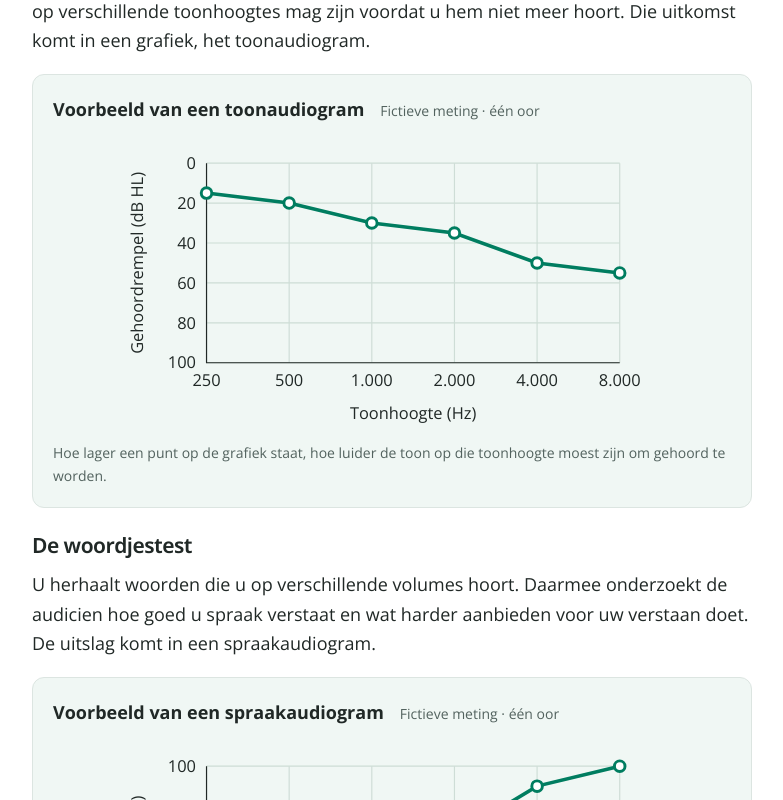
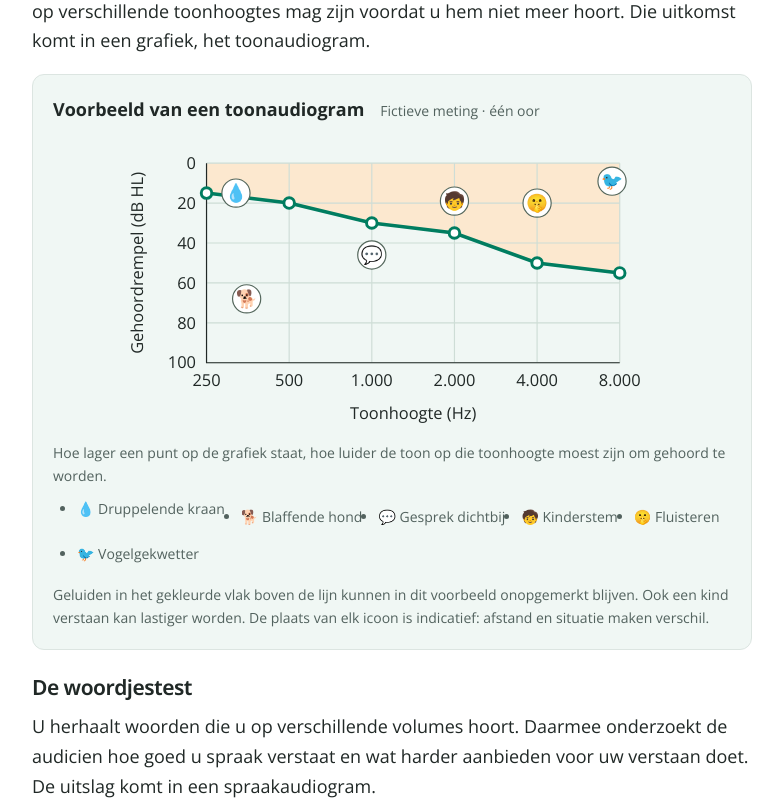
Before and after one commit to jo0stjo0st/oogvoororen-cro, a Next.js app: page /hoortoestellen/keuzehulp/hoortest-en-intake in a window 1280 px wide. Shown: the part 1800-2600 px from the top of the page, without its empty margins (367-1150 px from the left). Built offline with nearby package versions, Linux system fonts and the light colour scheme.

Commit message:
Illustrate audiograms with familiar sounds and speech scores

```diff
--- a/src/app/hoortoestellen/keuzehulp/guide.module.css
+++ b/src/app/hoortoestellen/keuzehulp/guide.module.css
@@ -348,3 +348,12 @@
 .section aside h3 {
   margin-top: 0;
 }
+
+.soundLegend {
+  display: flex;
+  flex-wrap: wrap;
+  gap: 6px 16px;
+  list-style: none;
+  padding: 0;
+  margin: 10px 0;
+}
--- a/src/app/hoortoestellen/keuzehulp/hoortest-en-intake/audiogram.tsx
+++ b/src/app/hoortoestellen/keuzehulp/hoortest-en-intake/audiogram.tsx
@@ -42,8 +42,20 @@ const frenchLabels = {
   },
 };
 
+// Indicative positions from familiar-sounds audiograms, not fixed levels for real sounds.
+const familiarSounds = [
+  { icon: "💧", hz: 320, level: 15, nl: "Druppelende kraan", fr: "Robinet qui goutte" },
+  { icon: "🐕", hz: 350, level: 68, nl: "Blaffende hond", fr: "Chien qui aboie" },
+  { icon: "💬", hz: 1000, level: 46, nl: "Gesprek dichtbij", fr: "Conversation à proximité" },
+  { icon: "🧒", hz: 2000, level: 19, nl: "Kinderstem", fr: "Voix d’enfant" },
+  { icon: "🤫", hz: 4000, level: 20, nl: "Fluisteren", fr: "Chuchotement" },
+  { icon: "🐦", hz: 7500, level: 9, nl: "Vogelgekwetter", fr: "Chant d’oiseaux" },
+];
+
 export function Audiogram({ kind, locale = "nl" }: { kind: keyof typeof charts; locale?: "nl" | "fr" }) {
   const chart = charts[kind];
+  const isTone = kind === "tone";
+  const fr = locale === "fr";
   const labels = locale === "fr" ? frenchLabels[kind] : chart;
   const left = 72;
   const right = 424;
@@ -53,12 +65,15 @@ export function Audiogram({ kind, locale = "nl" }: { kind: keyof typeof charts;
   const x = (index: number) => left + ((right - left) * index) / (chart.xTicks.length - 1);
   const y = (value: number) => top + ((bottom - top) * (value - upper)) / (lower - upper);
 
+  const curve = chart.values.map((value, index) => `${x(index)},${y(value)}`).join(" ");
+
   return (
     <figure className={styles.audiogram}>
       <div className={styles.audiogramHeading}><strong>{labels.title}</strong><span>{locale === "fr" ? "Mesure fictive · une oreille" : "Fictieve meting · één oor"}</span></div>
       <svg viewBox="0 0 460 252" role="img" aria-labelledby={`${kind}-title ${kind}-description`}>
         <title id={`${kind}-title`}>{labels.title}</title>
         <desc id={`${kind}-description`}>{labels.description}</desc>
+        {isTone && <polygon points={`${left},${top} ${right},${top} ${curve.split(" ").reverse().join(" ")}`} fill="#fce8cf" />}
         <g fill="currentColor" fontSize="14">
           {chart.yTicks.map(value => (
             <g key={value}>
@@ -76,10 +91,37 @@ export function Audiogram({ kind, locale = "nl" }: { kind: keyof typeof charts;
           <text transform="translate(18 109) rotate(-90)" textAnchor="middle">{labels.yLabel}</text>
         </g>
         <path d={`M ${left} ${top} V ${bottom} H ${right}`} fill="none" stroke="currentColor" />
-        <polyline points={chart.values.map((value, index) => `${x(index)},${y(value)}`).join(" ")} fill="none" stroke="#007d60" strokeWidth="3" />
+        <polyline points={curve} fill="none" stroke="#007d60" strokeWidth="3" />
         {chart.values.map((value, index) => <circle key={index} cx={x(index)} cy={y(value)} r="4.5" fill="white" stroke="#007d60" strokeWidth="2.5" />)}
+        {isTone ? familiarSounds.map(sound => (
+          <g key={sound.nl} transform={`translate(${x(Math.log2(sound.hz / 250))} ${y(sound.level)})`} aria-hidden="true">
+            <title>{sound[locale]}</title>
+            <circle r="12" fill="white" stroke="#53665b" />
+            <text textAnchor="middle" dy=".35em" fontSize="15">{sound.icon}</text>
+          </g>
+        )) : [2, 3, 4].map(index => (
+          <g key={index} transform={`translate(${x(index)} ${y(chart.values[index])})`} aria-hidden="true">
+            <path d="M0 -5 V-12" stroke="#007d60" />
+            <rect x="-25" y="-31" width="50" height="19" rx="5" fill="white" stroke="#007d60" />
+            <text textAnchor="middle" y="-17" fontSize="12" fill="#17452e">{chart.values[index]} %</text>
+          </g>
+        ))}
       </svg>
-      <figcaption>{labels.caption}</figcaption>
+      <figcaption>
+        {labels.caption}
+        {isTone && (
+          <>
+            <ul className={styles.soundLegend} aria-label={fr ? "Exemples de sons" : "Voorbeeldgeluiden"}>
+              {familiarSounds.map(sound => (
+                <li key={sound.nl}><span aria-hidden="true">{sound.icon}</span> {sound[locale]}</li>
+              ))}
+            </ul>
+            <span>{fr
+              ? "Dans cet exemple, les sons dans la zone colorée, au-dessus de la courbe, risquent de passer inaperçus. Il peut aussi être plus difficile de comprendre un enfant. Les positions sont indicatives : un son réel varie selon la distance et la situation."
+              : "Geluiden in het gekleurde vlak boven de lijn kunnen in dit voorbeeld onopgemerkt blijven. Ook een kind verstaan kan lastiger worden. De plaats van elk icoon is indicatief: afstand en situatie maken verschil."}</span>
+          </>
+        )}
+      </figcaption>
     </figure>
   );
 }
```
